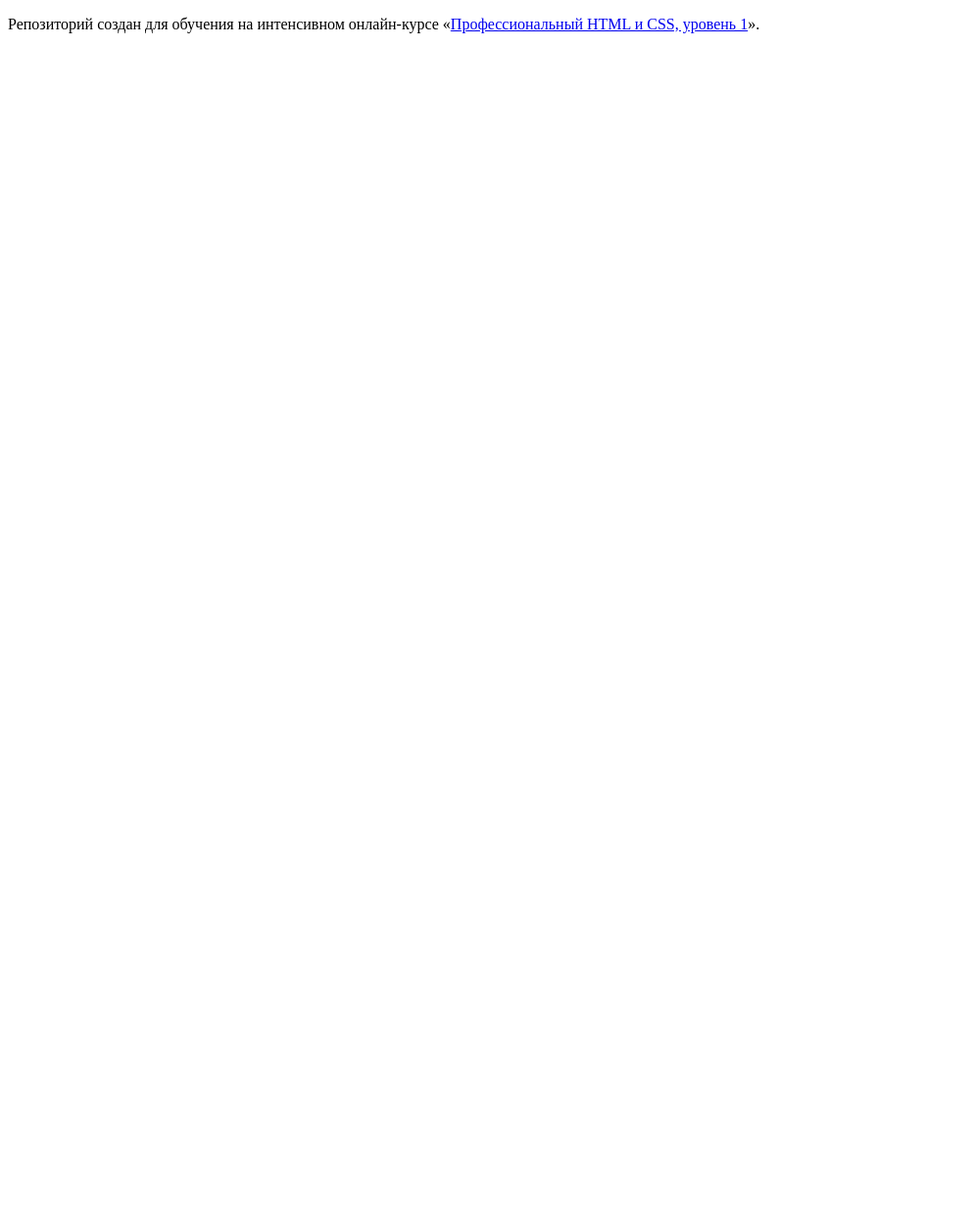
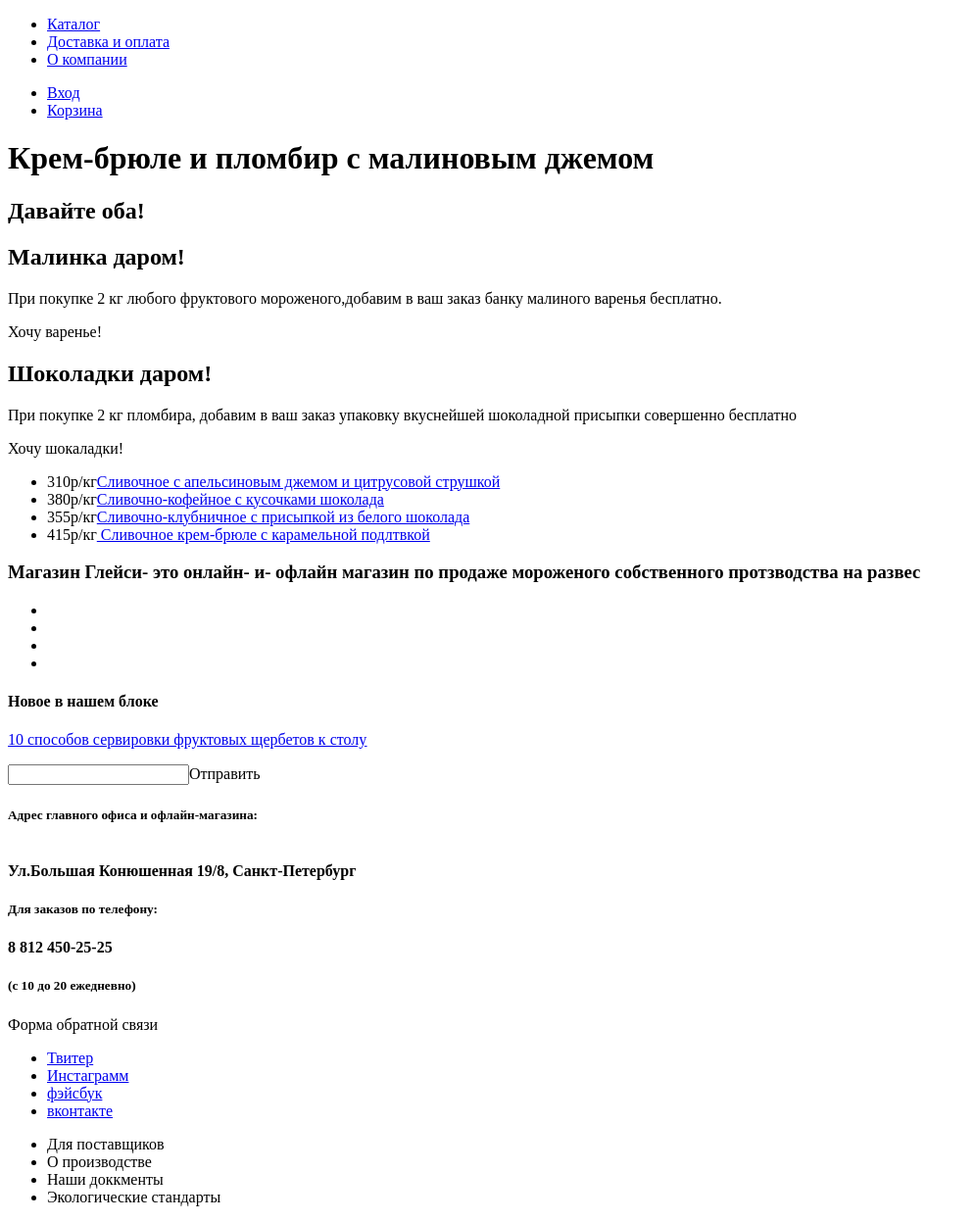
Before and after one commit to Kristina7gri9/624185-gllacy, a plain HTML site: page index.html in a window 1280 px wide. Shown: the whole page at 98% size, without its empty margins (0-994 px from the left). Before the commit the page ends 800 px from the top, so only its background shows below. Drawn offline with Linux system fonts and the light colour scheme.

Commit message:
начала делать проект

```diff
--- a/index.html
+++ b/index.html
@@ -5,8 +5,102 @@
     <title>HTML Academy: Глейси</title>
   </head>
   <body>
+      <header class="page-header">
+          <nav class="main-menu">
+          <a class="logo">
+            <!--Логотип-->
+          </a>
+                <ul>
+                    <li><a href="#catalog">Каталог</a></li>
+                    <li><a href="#delivery">Доставка и оплата</a></li>
+                    <li><a href="#company">О компании</a></li>
 
-    <p>Репозиторий создан для обучения на интенсивном онлайн‑курсе «<a href="https://htmlacademy.ru/intensive/htmlcss">Профессиональный HTML и CSS, уровень 1</a>».</p>
+                </ul>
+                <ul class="site-navigation">
+                  <li><a href="#search></li>
+                    <li><a href="#enter">Вход</a></li>
+                    <li><a href="#basket">Корзина</a></li>
+                </ul>
+                <!--Контакты и время работы-->
+            </nav>
+        </header>
+        <main class="container">
+          <h1 class="visually hidden">Крем-брюле и пломбир с малиновым джемом </h1>
+          <h2 class="decaration-1"> Давайте оба!</h2>
+          <article class="pink">
+           <h2> Малинка даром!</h2> <p>При покупке 2 кг любого фруктового мороженого,добавим в ваш заказ банку малиного варенья бесплатно.</p>
+           <p class="decoration-2">Хочу варенье!</p>
+          </article>
+          <article class="choko">
+            <h2> Шоколадки даром!</h2><p>При покупке 2 кг пломбира, добавим в ваш заказ упаковку вкуснейшей шоколадной присыпки совершенно бесплатно</p>
+            <p class="decoration-3">Хочу шокаладки!</p>
+          </article>
+          <ul class="ice">
+            <li>310p/кг<a href="#orange">Сливочное с апельсиновым джемом и цитрусовой струшкой</a></li>
+            <li>380р/кг<a href="cofe">Сливочно-кофейное с кусочками шоколада</a></li>
+            <li>355р/кг<a href="berry">Сливочно-клубничное с присыпкой из белого шоколада</a></li>
+           <li>415р/кг<a href="caramel"> Сливочное крем-брюле с карамельной подлтвкой</a></li>
+          </ul>
+          <article class="inform">
+            <h3> Магазин Глейси- это онлайн- и- офлайн магазин по продаже мороженого собственного протзводства на развес</h3>
+            <ul class="description">
+              <li></li>
+              <li></li>
+              <li></li>
+              <li></li>
+            </ul>
+          </article>
+          <section class="recipe">
+            <h4> Новое в нашем блоке</h4>
+            <a href="#table"><ins datetime="2018-03-10">10 способов сервировки фруктовых щербетов к столу</ins></a>
+          </section>
+          <article class="subscription">
+            <p><!--Текст--> </p>
+            <form action="#.ru" method="POST"></form>
+            <label class="label"><input type="text" name="Email">Отправить</label>
+          </form>
+          </article>
+          <article  class="adress">
+            <h5>Адрес главного офиса и офлайн-магазина:</h5><br>
+            <strong>Ул.Большая Конюшенная 19/8, Санкт-Петербург</strong>
+            <h5>Для заказов по телефону:</h5>
+            <strong>8 812 450-25-25</strong>
+            <h5>(с 10 до 20 ежедневно)</h5>
+            <p class="decoration-4">Форма обратной связи</p>
+          </article>
+
+        </main>
+
+
+
+
+
+        <footer class="footer">
+          <div class="footer-social">
+            <ul>
+           <li> <a class="social-button" href="twitter">Твитер</a></li>
+           <li ><a class="social-button" href="instagramm">Инстаграмм</a></li>
+            <li><a class="social-button" href="facebook">фэйсбук</a></li>
+            <li><a class="social-button" href="vk">вконтакте</a></li>
+            </ul>
+          </div>
+          <p class="info">
+            <ul>
+              <li>Для поставщиков</li>
+              <li>О производстве</li>
+              <li>Наши доккменты</li>
+              <li>Экологические стандарты</li>
+            </ul>
+          </p>
+
+
+
+
+
+        </footer>
+
+
+
 
   </body>
 </html>
```
